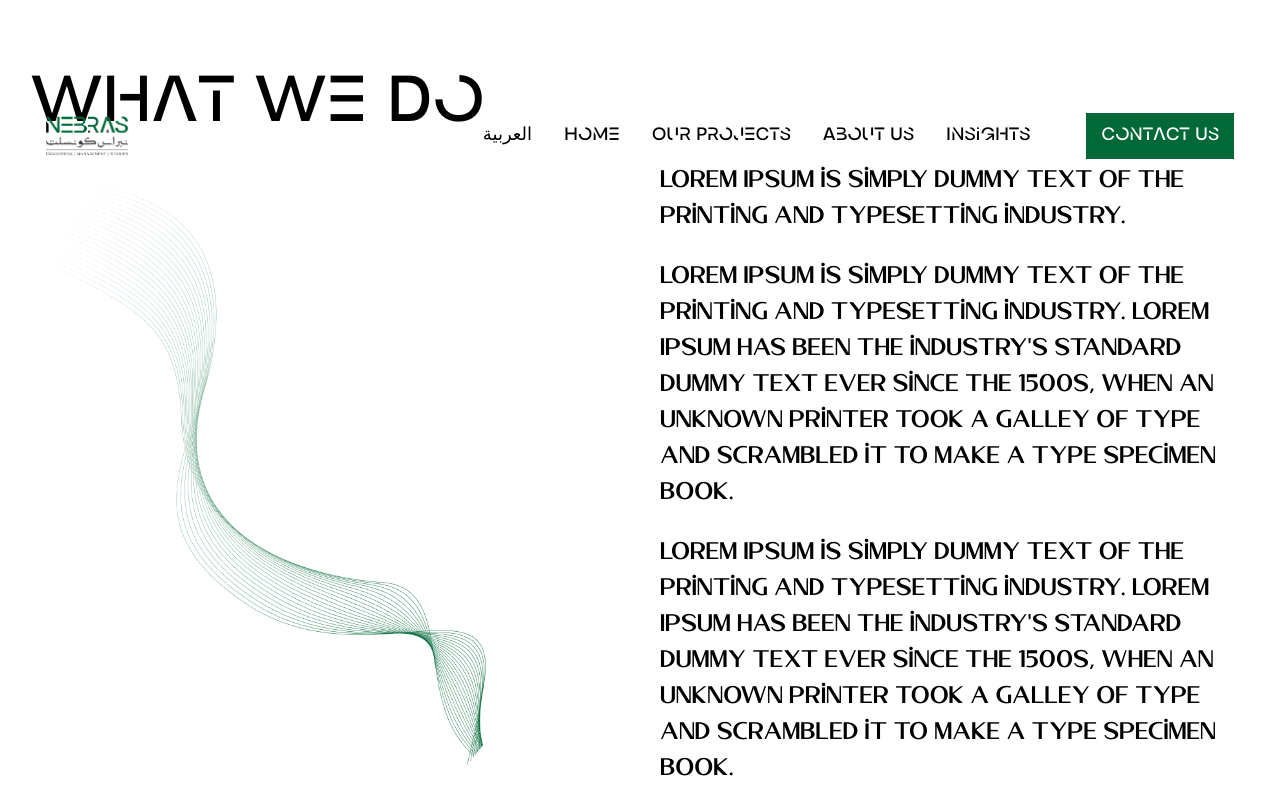
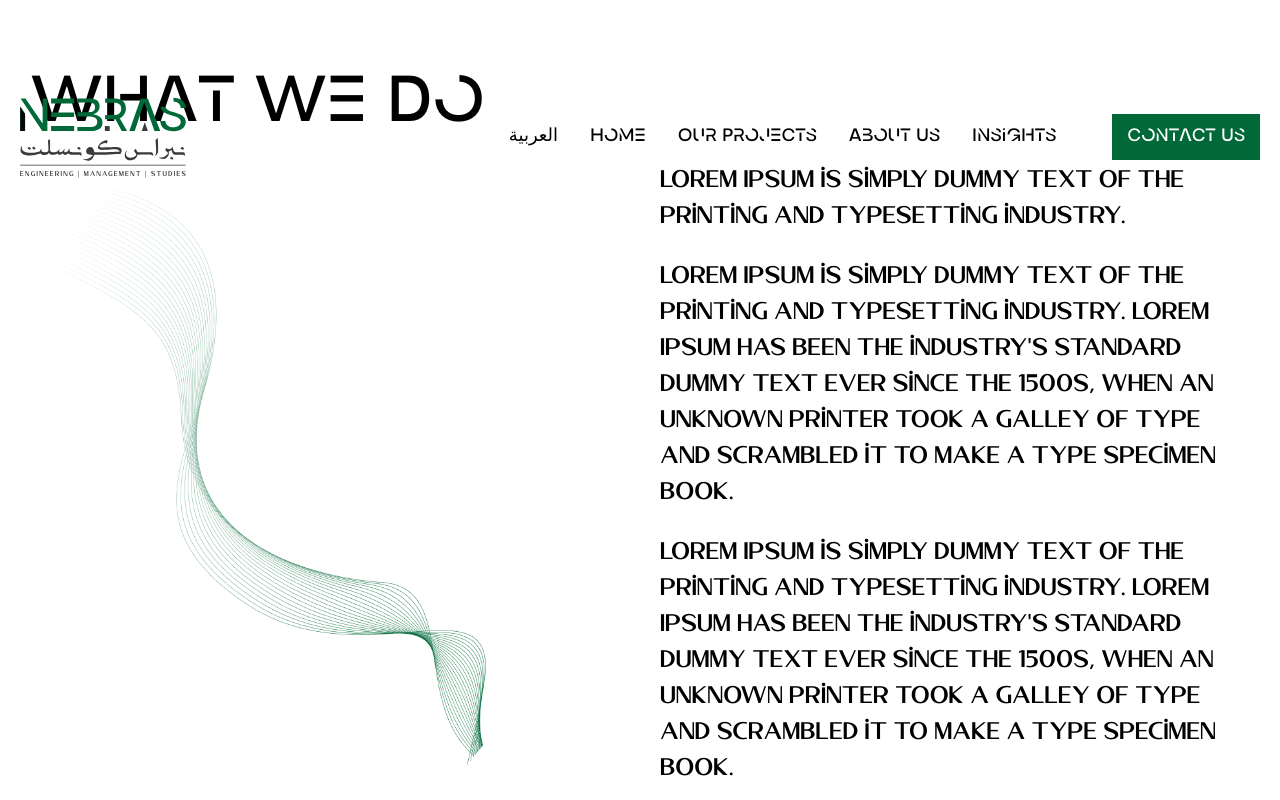
Before and after one commit to faheem-ul/Nebras, a React (Vite) app: page / in a window 1280 px wide. Shown: the top 800 px of the page. Built offline with nearby package versions, Linux system fonts and the light colour scheme.

Commit message:
updated navbar and logo

```diff
--- a/src/components/Navbar.jsx
+++ b/src/components/Navbar.jsx
@@ -1,20 +1,20 @@
 import { useState } from "react";
 import { Link } from "react-router-dom";
 
-import logo from "../assets/NavLogo.png";
+import logo from "../assets/nebras-lobo-green.svg";
 
 const Navbar = () => {
   const [isOpen, setIsOpen] = useState(false);
 
   return (
     <nav className="absolute top-0 left-0 w-full z-50 bg-transparent  pt-[97px] pb-[37px]">
-      <div className="max-w-[1220px] mx-auto px-4 py-4 flex items-center justify-between">
+      <div className="max-w-[1312px] mx-auto px-5  flex items-center justify-between">
 
         {/* Left - Logo */}
-        <img src={logo} alt="Logo" className="h-10 w-auto cursor-pointer" />
+        <img src={logo} alt="Logo" className="h-auto w-[166px] cursor-pointer" />
 
         {/* Right - Nav Links (Desktop) */}
-        <div className="hidden md:flex items-center gap-8">
+        <div className="hidden md:flex items-center justify-end gap-8 flex-wrap">
           <Link to="" className="font-logirent font-normal text-lg leading-none hover:text-green-600">العربية</Link>
           <Link to="/" className="font-logirent font-normal text-lg leading-none  hover:text-green-600">Home</Link>
           <Link to="" className="font-logirent font-normal text-lg leading-none  hover:text-green-600">Our Projects</Link>
```
Also changed, not shown: src/assets/nebras-lobo-green.svg (added).
